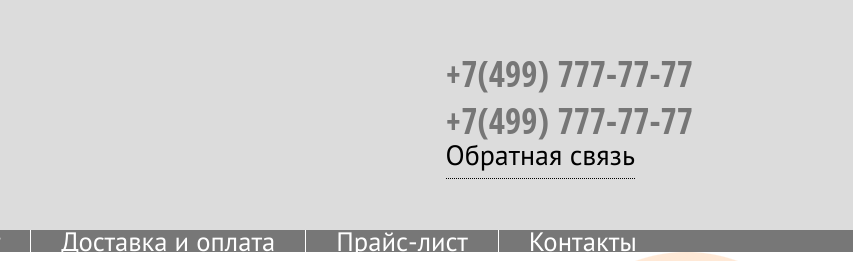
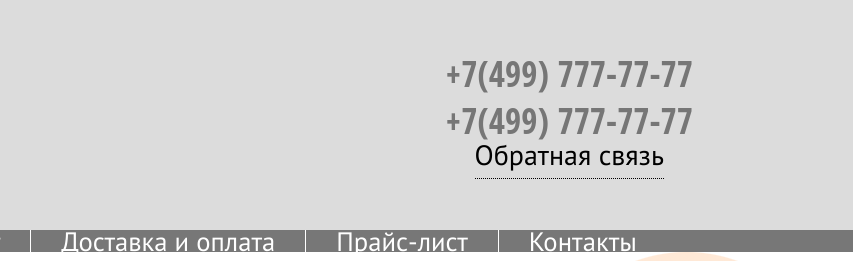
Before and after one commit to yugro/exam3-css-and-html-, a plain HTML site: page index.html in a window 1280 px wide. Shown: the top 261 px of the page, 427-1280 px from the left. Drawn offline with nearby package versions, Linux system fonts and the light colour scheme.

Commit message:
header fixing position

```diff
--- a/scss/index.scss
+++ b/scss/index.scss
@@ -48,6 +48,8 @@ header {
   margin-left: auto;
   margin-right: 10px;
   flex-direction: column;
+  margin-top: auto;
+  align-items: center;
 }
 
 .phone {
```
Also changed, not shown: css/index.css.
